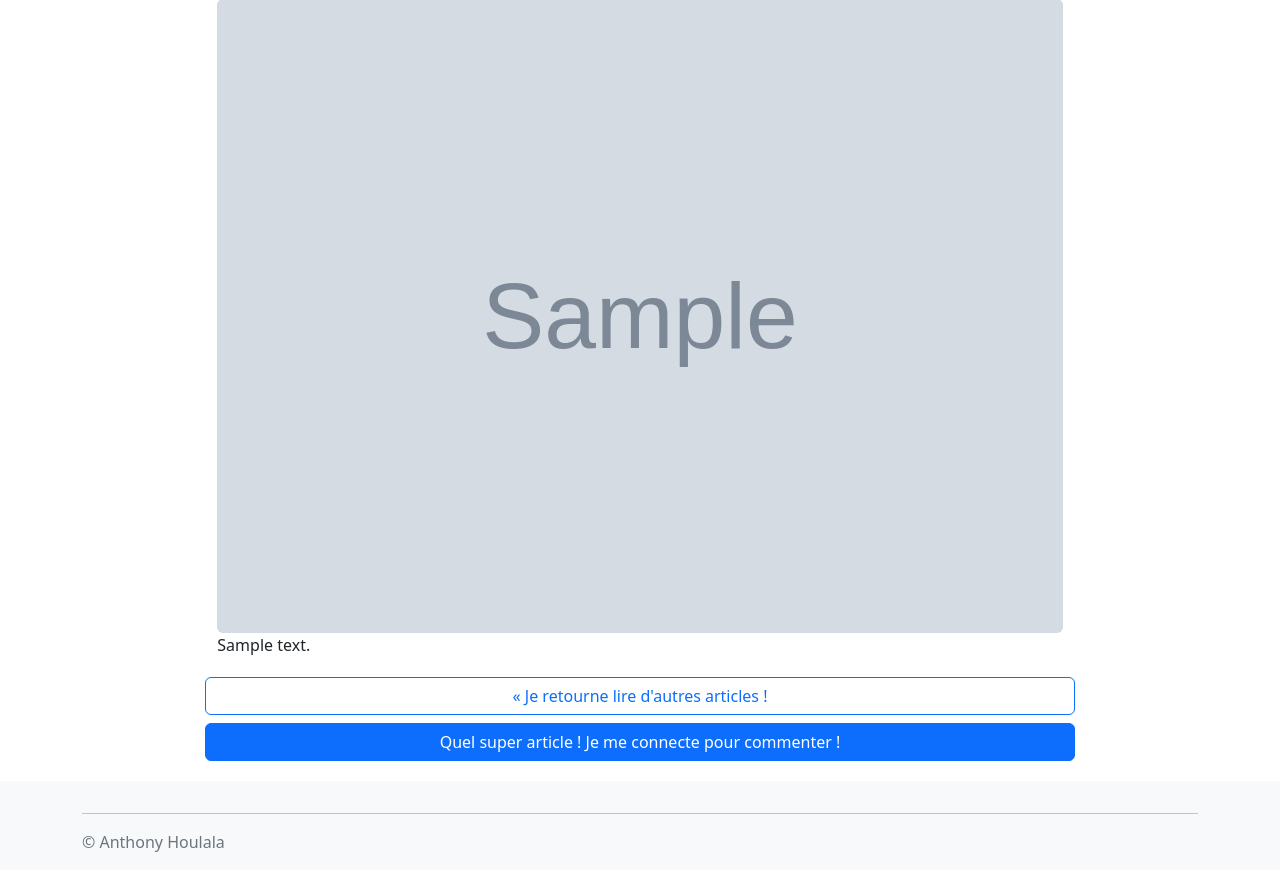
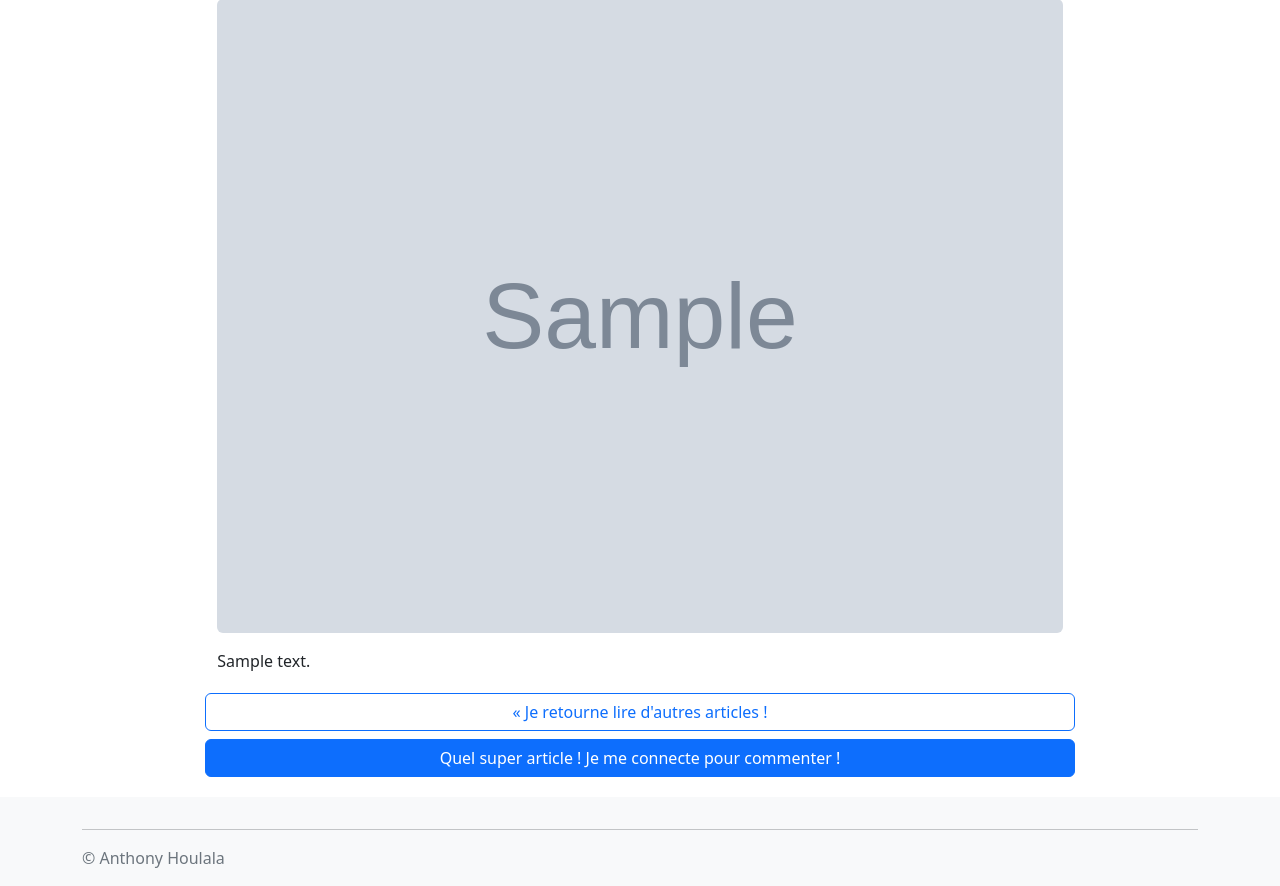
Before and after one commit to jneda/blog_mvc, a PHP site: template view/partials/blogPost.php in a window 1280 px wide. Shown: the part 200-1086 px from the top of the page. Before the commit the page ends 1052 px from the top, so only its background shows below. Run offline with PHP 8.4, Linux system fonts and the light colour scheme; the template is opened without the code that fills it: most values are stand-ins (such as "Sample title", 1, 10 or a date in 2020); grey boxes marked "Sample" are stand-in pictures.

Commit message:
fix: add margin to post content

```diff
--- a/view/partials/blogPost.php
+++ b/view/partials/blogPost.php
@@ -26,7 +26,7 @@
       </p>
       <!-- post image -->
       <img src="uploads/<?php echo $post->getImage() ?>" class="img-fluid rounded w-100 d-block mx-auto" alt="<?php echo $post->getTitle() ?>">
-      <p style="white-space: pre-wrap;"><?= $post->getContent() ?></p>
+      <p style="white-space: pre-wrap;" class="mt-3"><?= $post->getContent() ?></p>
     </div>
 
     <!-- author actions -->
```
